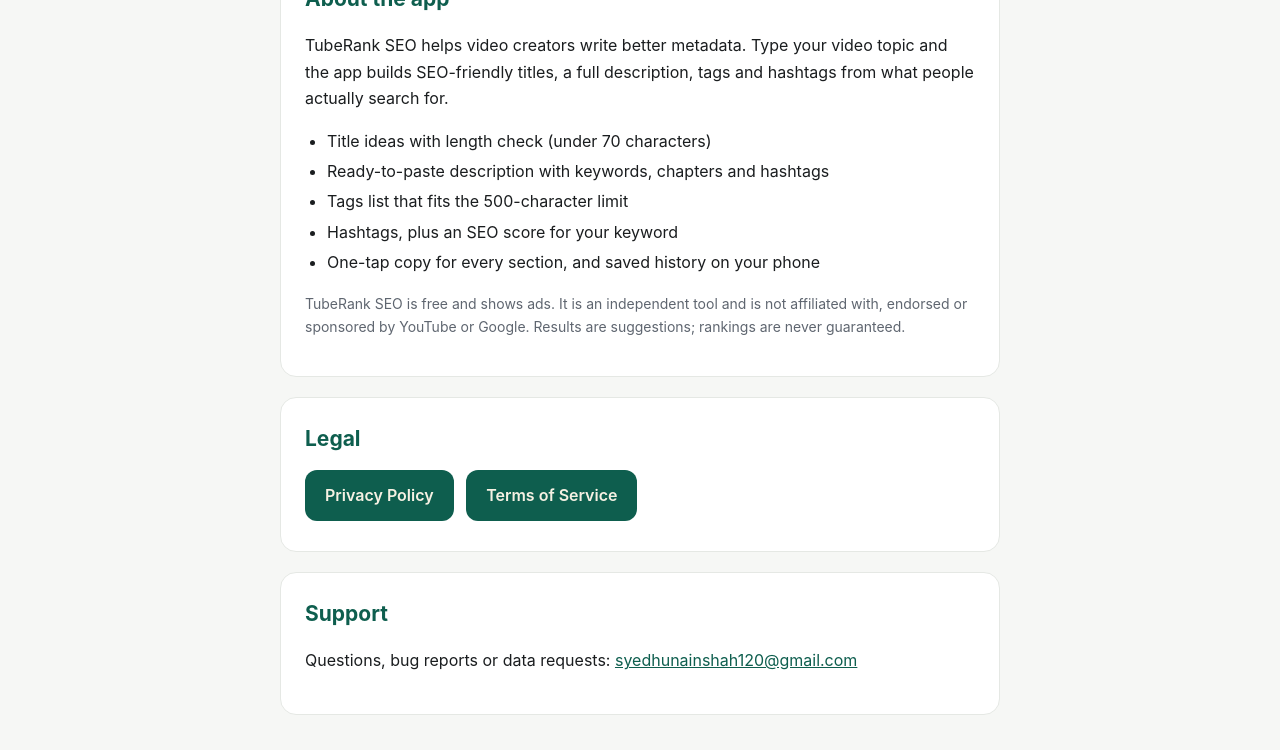
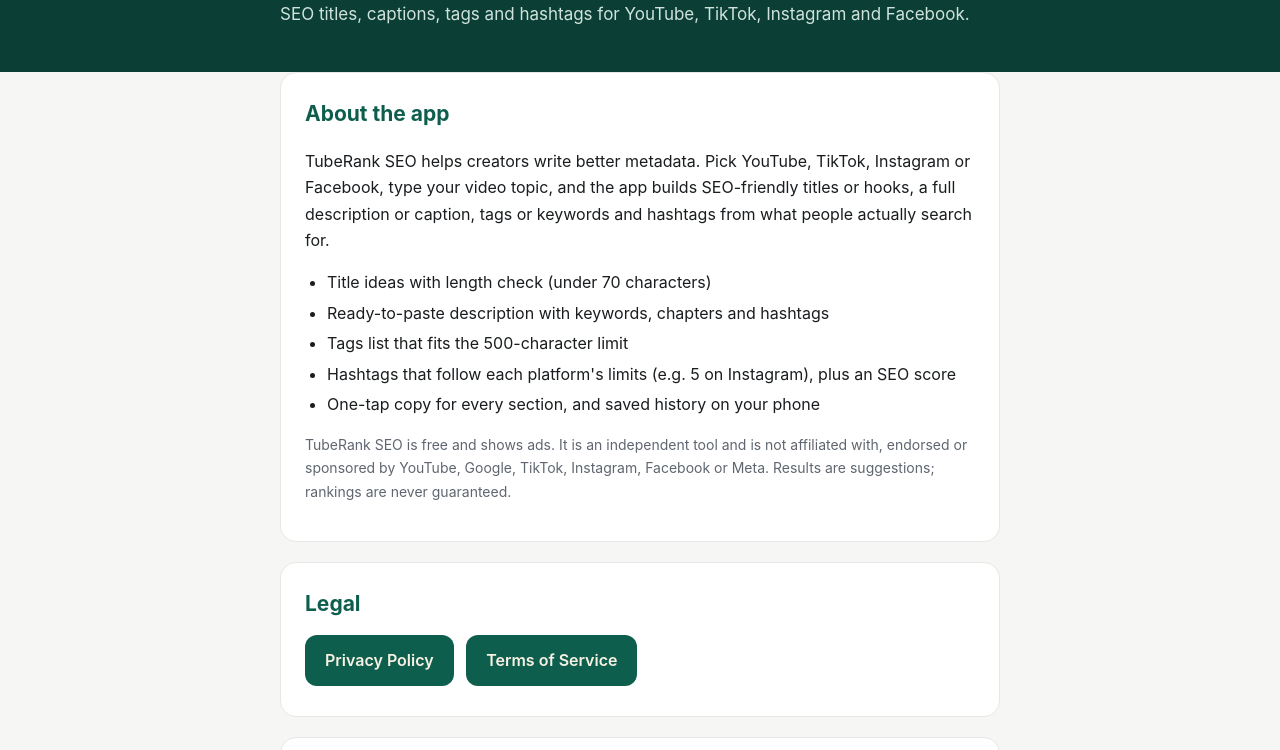
Before and after one commit to Syedhunainshah233/Syedhunainshah233.github.io, a plain HTML site: page tuberank-seo/index.html in a window 1280 px wide. Shown: the part 281-1031 px from the top of the page. Drawn offline with Linux system fonts and the light colour scheme.

Commit message:
TubeRank SEO: logo, multi-platform description
Co-Authored-By: Claude Opus 5.5 <noreply@anthropic.com>
Claude-Session: https://claude.ai/code/session_01DFJNJfNxs74JZx1jYbHPhs

```diff
--- a/tuberank-seo/index.html
+++ b/tuberank-seo/index.html
@@ -19,23 +19,24 @@
       </nav>
     </div>
     <div class="hero">
+      <img src="logo.png" alt="TubeRank SEO logo" style="width:96px;height:96px;border-radius:22px;margin-bottom:12px">
       <h1>TubeRank SEO</h1>
-      <p>Titles, descriptions, tags and hashtags for video creators.</p>
+      <p>SEO titles, captions, tags and hashtags for YouTube, TikTok, Instagram and Facebook.</p>
     </div>
   </div>
 </header>
 <main class="wrap">
   <div class="card">
     <h2>About the app</h2>
-    <p>TubeRank SEO helps video creators write better metadata. Type your video topic and the app builds SEO-friendly titles, a full description, tags and hashtags from what people actually search for.</p>
+    <p>TubeRank SEO helps creators write better metadata. Pick YouTube, TikTok, Instagram or Facebook, type your video topic, and the app builds SEO-friendly titles or hooks, a full description or caption, tags or keywords and hashtags from what people actually search for.</p>
     <ul>
       <li>Title ideas with length check (under 70 characters)</li>
       <li>Ready-to-paste description with keywords, chapters and hashtags</li>
       <li>Tags list that fits the 500-character limit</li>
-      <li>Hashtags, plus an SEO score for your keyword</li>
+      <li>Hashtags that follow each platform's limits (e.g. 5 on Instagram), plus an SEO score</li>
       <li>One-tap copy for every section, and saved history on your phone</li>
     </ul>
-    <p class="muted">TubeRank SEO is free and shows ads. It is an independent tool and is not affiliated with, endorsed or sponsored by YouTube or Google. Results are suggestions; rankings are never guaranteed.</p>
+    <p class="muted">TubeRank SEO is free and shows ads. It is an independent tool and is not affiliated with, endorsed or sponsored by YouTube, Google, TikTok, Instagram, Facebook or Meta. Results are suggestions; rankings are never guaranteed.</p>
   </div>
   <div class="card">
     <h2>Legal</h2>
```
Also changed, not shown: index.html (+1 -1 lines), tuberank-seo/privacy.html (+2 -2 lines), tuberank-seo/terms.html (+1 -1 lines), tuberank-seo/logo.png (added).
